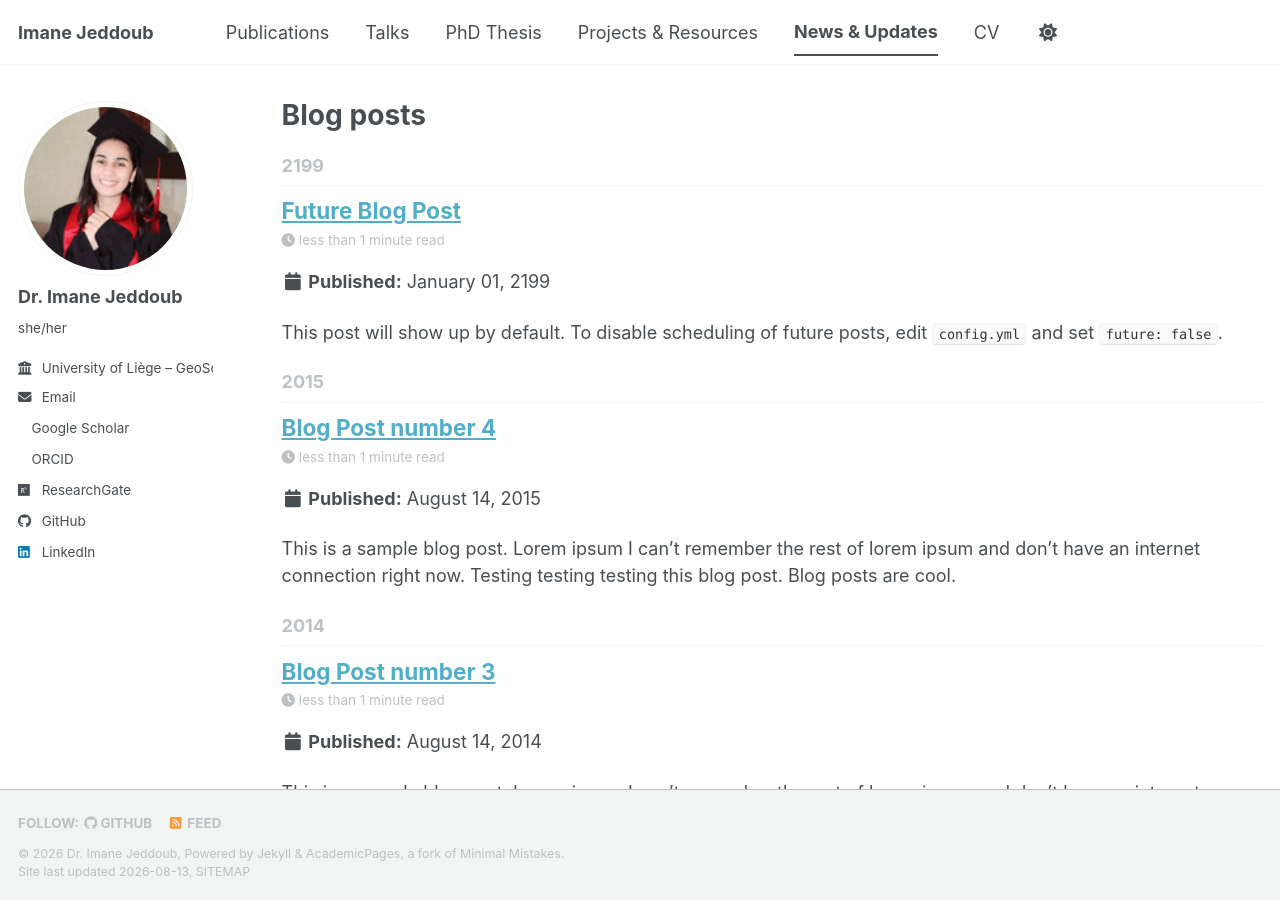
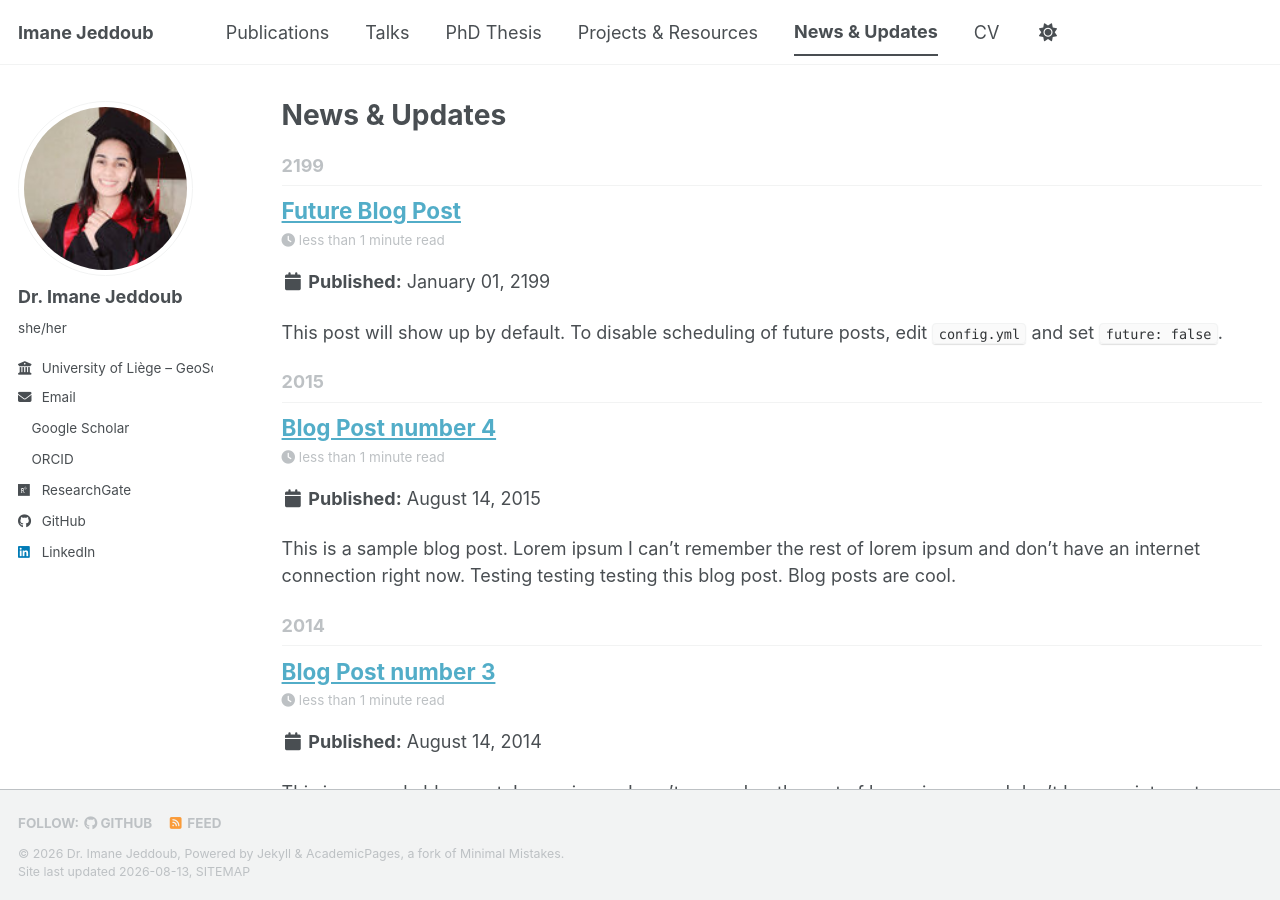
Before and after one commit to JEDDOUB/JEDDOUB.github.io, a Jekyll site: the page built from _pages/year-archive.html, in a window 1280 px wide and 900 px high. Built offline with Jekyll 4.4.1, drawn with Linux system fonts in a browser that asks for light colours; a style sheet for code colours, icons or effects is not loaded.

Commit message:
Update year-archive.html

```diff
--- a/_pages/year-archive.html
+++ b/_pages/year-archive.html
@@ -1,7 +1,7 @@
 ---
 layout: archive
 permalink: /year-archive/
-title: "Blog posts"
+title: "News & Updates"
 author_profile: true
 redirect_from:
   - /wordpress/blog-posts/
```
